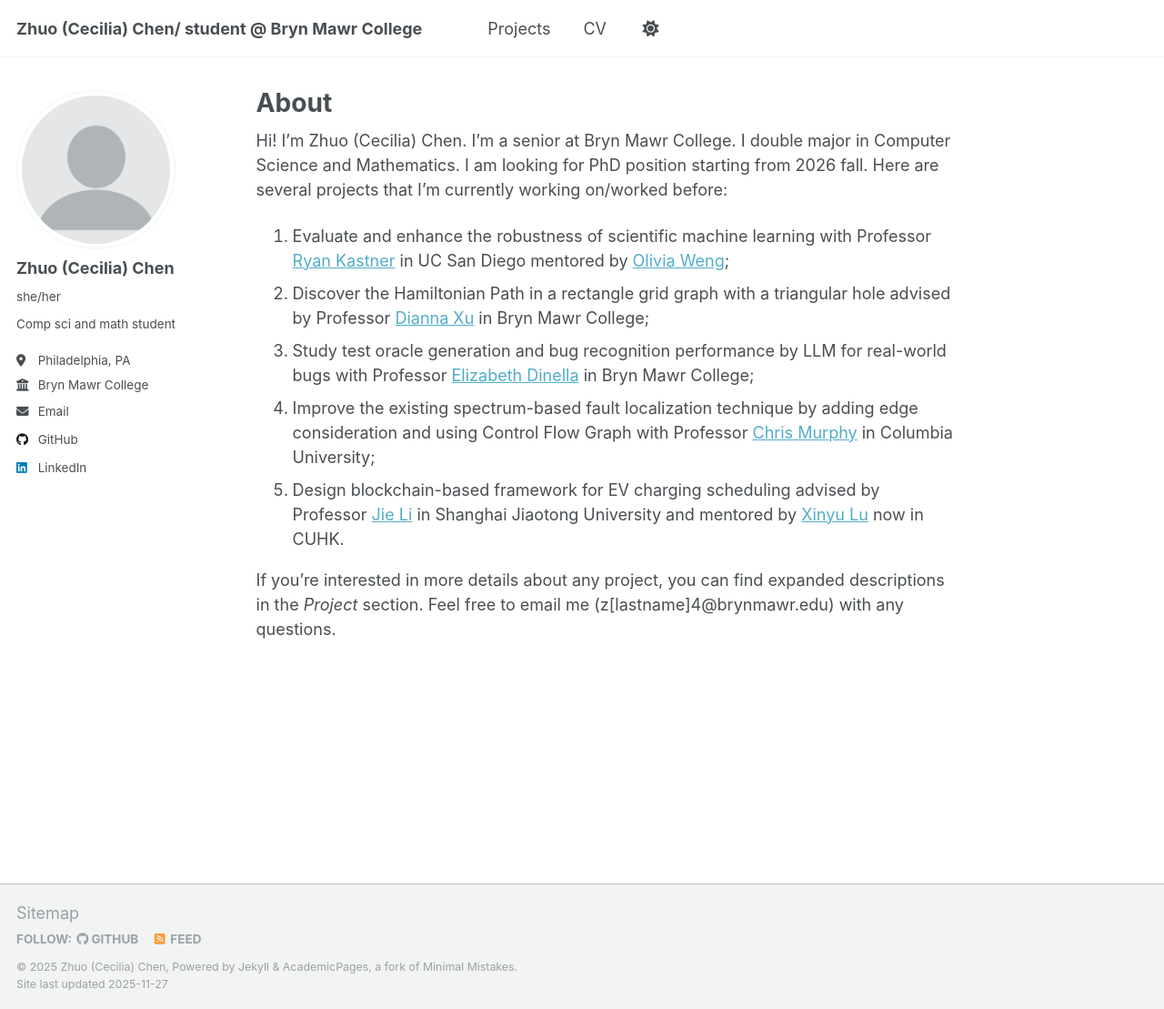
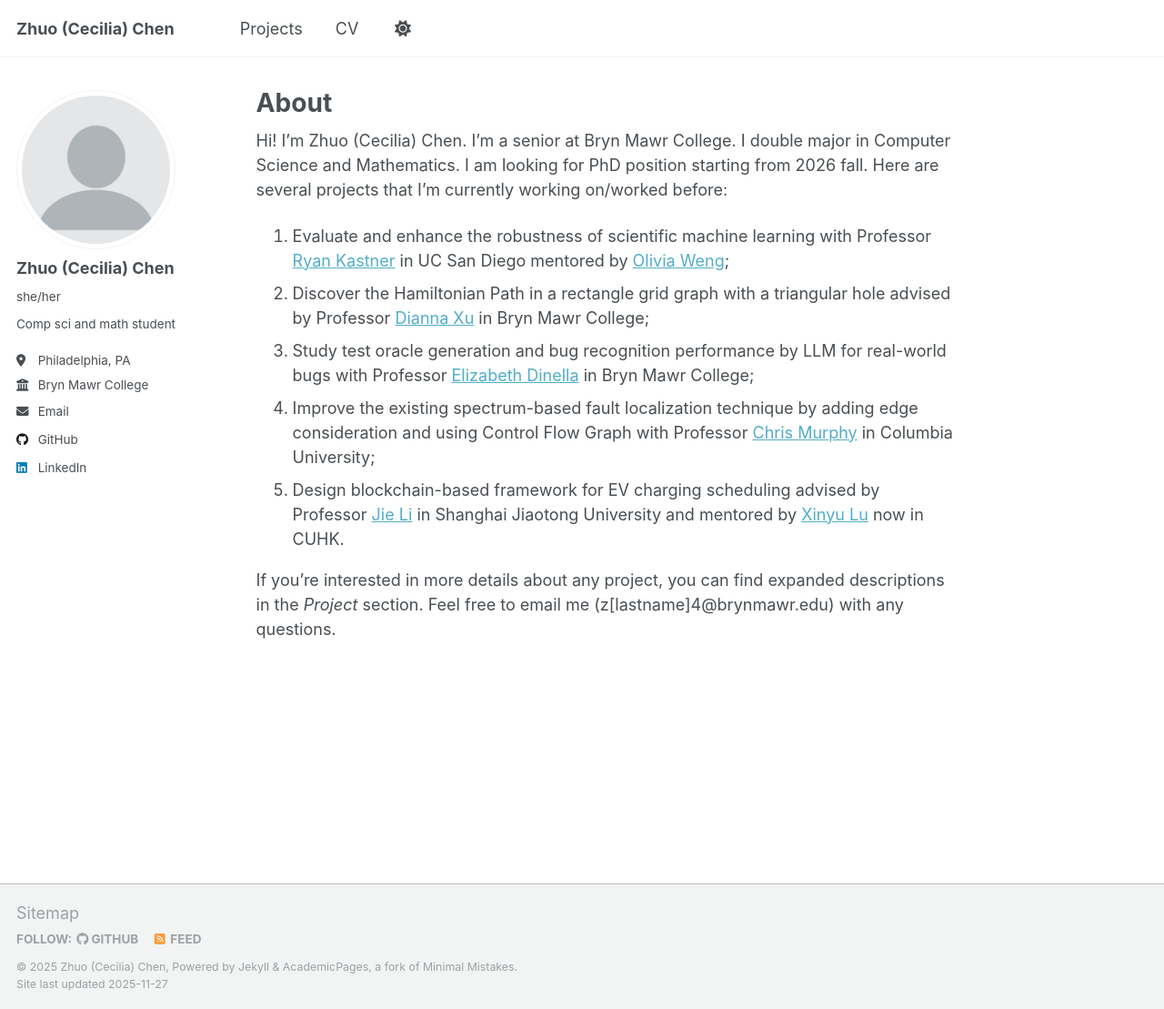
Before and after one commit to Cecilia7717/Cecilia7717.github.io, a Jekyll site: the page built from _pages/about.md, in a window 1280 px wide and 1109 px high. Shown: the whole window at 91% size. Built offline with Jekyll 4.4.1, drawn with Linux system fonts in a browser that asks for light colours.

Commit message:
Update _config.yml

```diff
--- a/_config.yml
+++ b/_config.yml
@@ -9,7 +9,7 @@
 # Basic Site Settings
 locale                   : "en-US"
 site_theme               : "default"
-title                    : "Zhuo (Cecilia) Chen/ student @ Bryn Mawr College"
+title                    : "Zhuo (Cecilia) Chen"
 title_separator          : "-"
 name                     : &name "Zhuo (Cecilia) Chen"
 description              : &description "personal description"
```
